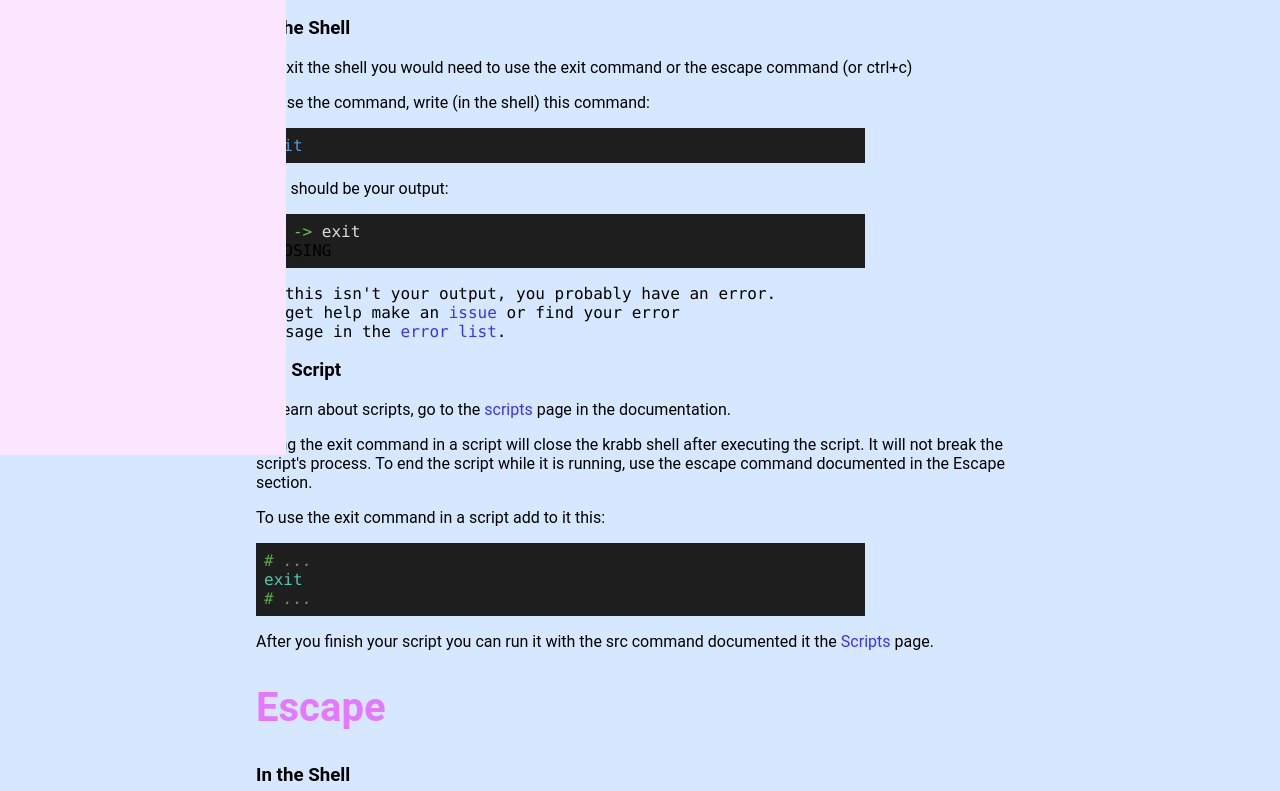
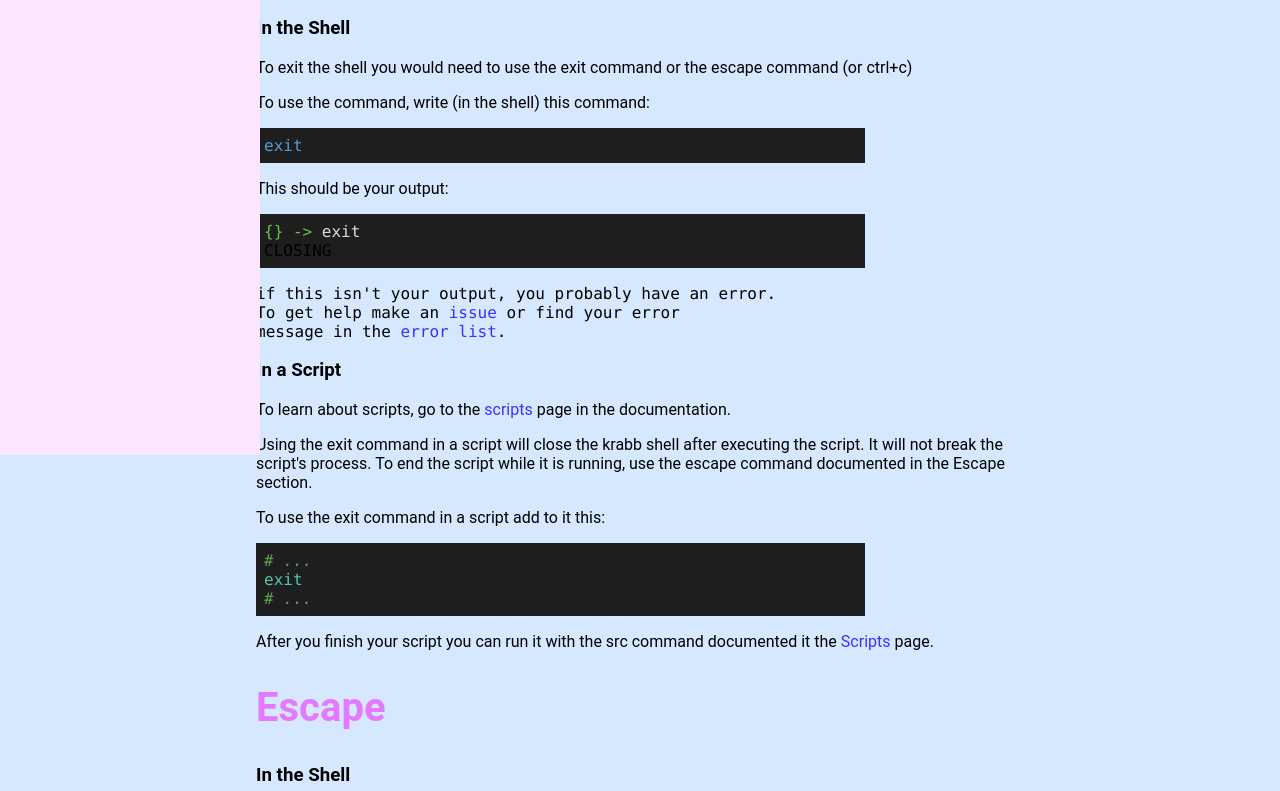
Before and after one commit to ofsho/KrabbShell, a plain HTML site: page docs/exit.html in a window 1280 px wide. Shown: the part 458-1249 px from the top of the page. Drawn offline with Linux system fonts and the light colour scheme.

Commit message:
changed css

```diff
--- a/css/docs.css
+++ b/css/docs.css
@@ -16,7 +16,7 @@ body {
 
 .left {
     float: left;
-    width: 20%;
+    width: 18%;
     padding-top: 75px;
     padding-left: 30px;
     background-color: #fce6ff;
```
